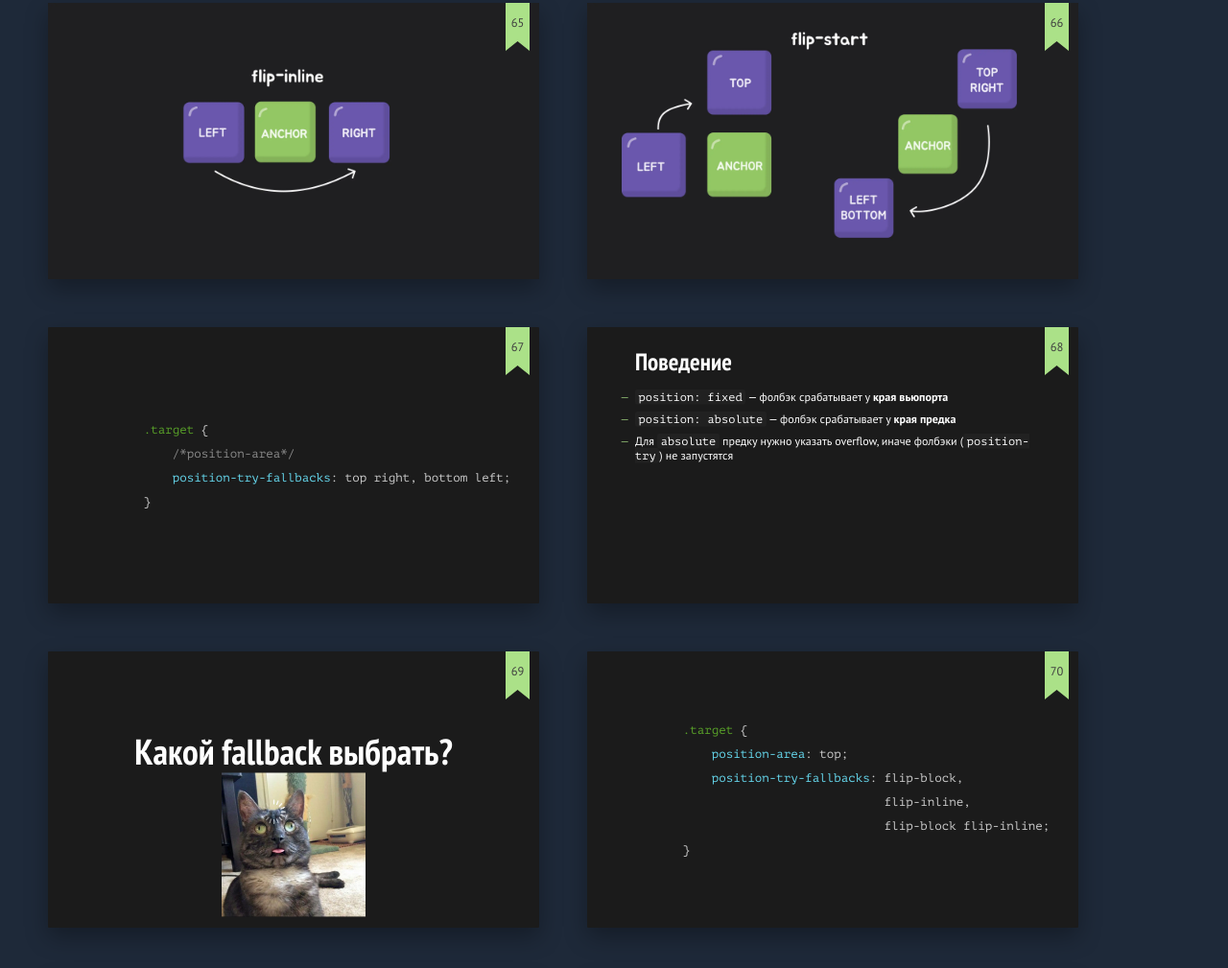
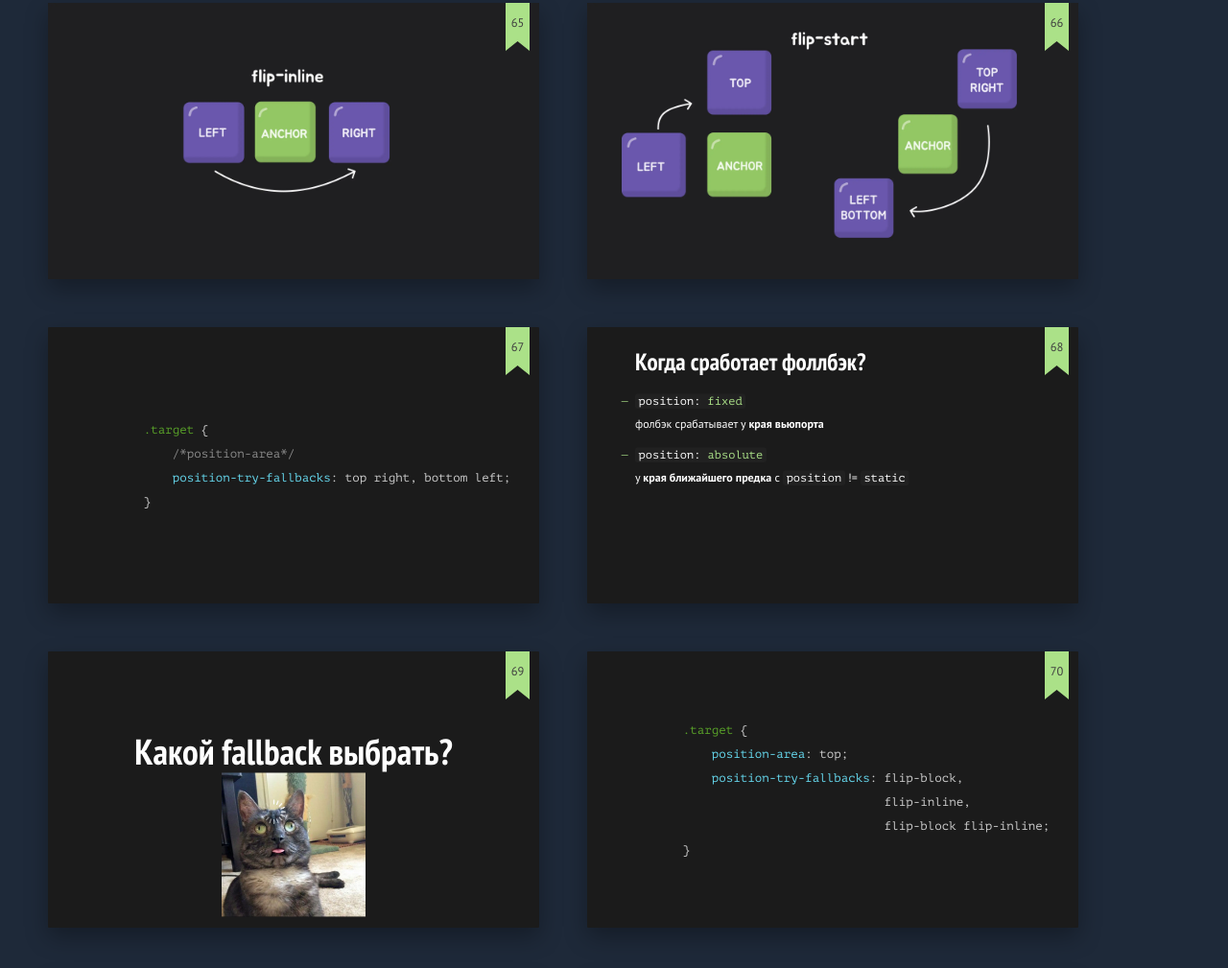
Before and after one commit to ArnaBlack/reports, a plain HTML site: page reports/anchor-position/index.html in a window 1280 px wide. Shown: the part 10987-11996 px from the top of the page at 96% size. Drawn offline with Linux system fonts and the light colour scheme.

Commit message:
правки текста

```diff
--- a/reports/anchor-position/index.html
+++ b/reports/anchor-position/index.html
@@ -792,17 +792,13 @@
 
 	<!-- 55 Важно-->
 	<section class="slide">
-		<h2>Поведение</h2>
-		<ul>
-			<li>
-				<code>position: fixed</code> — фолбэк срабатывает у <b>края вьюпорта</b>
+		<h2>Когда сработает фоллбэк?</h2>
+		<ul style="line-height: 2;">
+			<li style="white-space: nowrap;">
+				<code>position: <span style="color: var(--color-accent);">fixed</span></code> <br/>  фолбэк срабатывает у <b>края вьюпорта</b>
 			</li>
 			<li>
-				<code>position: absolute</code> — фолбэк срабатывает у <b>края предка</b>
-			</li>
-			<li>
-				Для <code>absolute</code> предку нужно указать overflow, иначе фолбэки (<code>position-try</code>) не
-				запустятся
+				<code>position: <span  style="color: var(--color-accent);">absolute</span></code> <br/> у <b>края ближайшего предка</b> с <code>position</code> != <code>static</code>
 			</li>
 		</ul>
 	</section>
```
